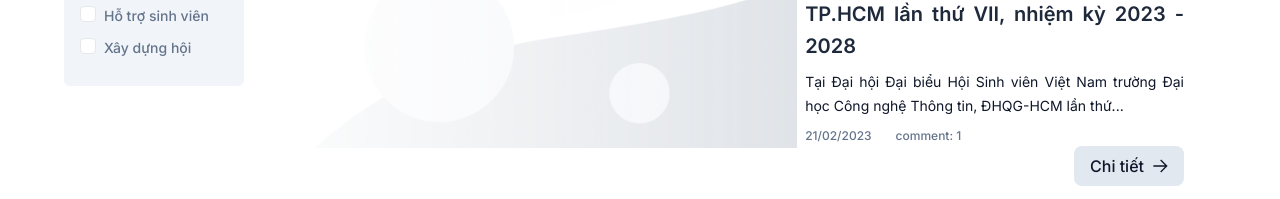
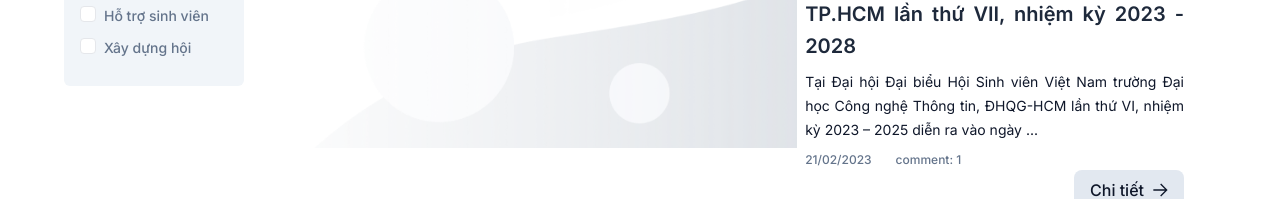
Before and after one commit to WDS-MHX/HSV_Web, a Next.js app: page /tim-kiem in a window 1280 px wide. Shown: the part 481-680 px from the top of the page. Built offline with nearby package versions, Linux system fonts and the light colour scheme.

Commit message:
fix: searchResults

```diff
--- a/src/app/(main-layout)/tim-kiem/page.tsx
+++ b/src/app/(main-layout)/tim-kiem/page.tsx
@@ -8,7 +8,7 @@
   categorized: string
   title: string
   content: string
-  img?: Array<string> | undefined
+  img?: Array<string>
   comment: number
   date: string
 }
--- a/src/components/shared/ResultPage.tsx
+++ b/src/components/shared/ResultPage.tsx
@@ -6,13 +6,13 @@
 import SelectOption from './SelectOption'
 import PostReview from './postReview'
 import Pagination from './Pagination'
-import { shortenText } from '@/helpers'
+
 interface searchData {
   id: string
   categorized: string
   title: string
   content: string
-  img?: Array<string> | undefined
+  img?: Array<string>
   comment: number
   date: string
 }
@@ -38,6 +38,14 @@
   }
 
   const currentItems = searchResults.slice(currentOffset, currentOffset + itemsPerPage)
+
+  function shortenText(text: string, wordLimit: number): string {
+    const words: string[] = text.split(' ')
+    if (words.length > wordLimit) {
+      return words.slice(0, wordLimit).join(' ') + ' ...'
+    }
+    return text
+  }
 
   return (
     <div className='flex gap-4 w-full'>
@@ -163,7 +171,7 @@
                 img={imageSrc}
                 categorized={searchResult.categorized}
                 title={searchResult.title}
-                content={shortenText(searchResult.content, 20)}
+                content={shortenText(searchResult.content, 30)}
                 date={searchResult.date}
                 comment={searchResult.comment}
                 isSearchPage={true}
```
